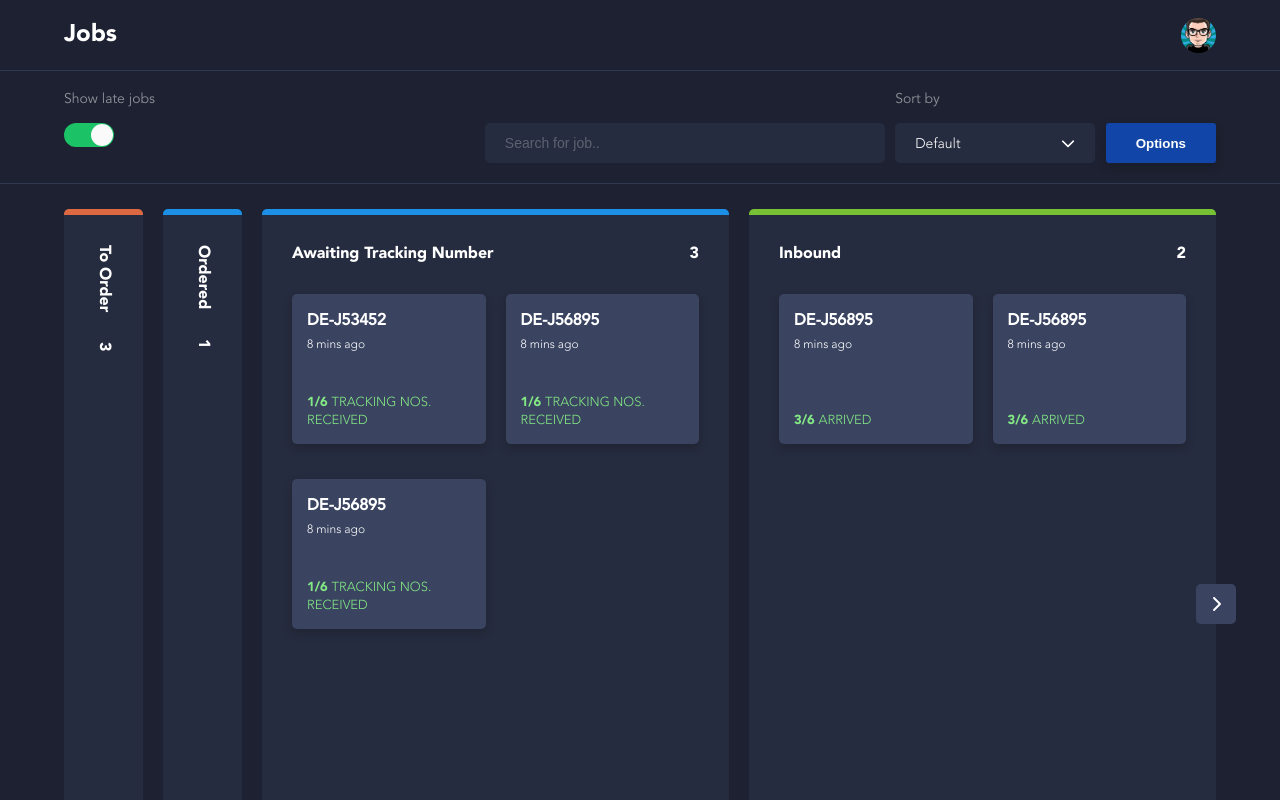
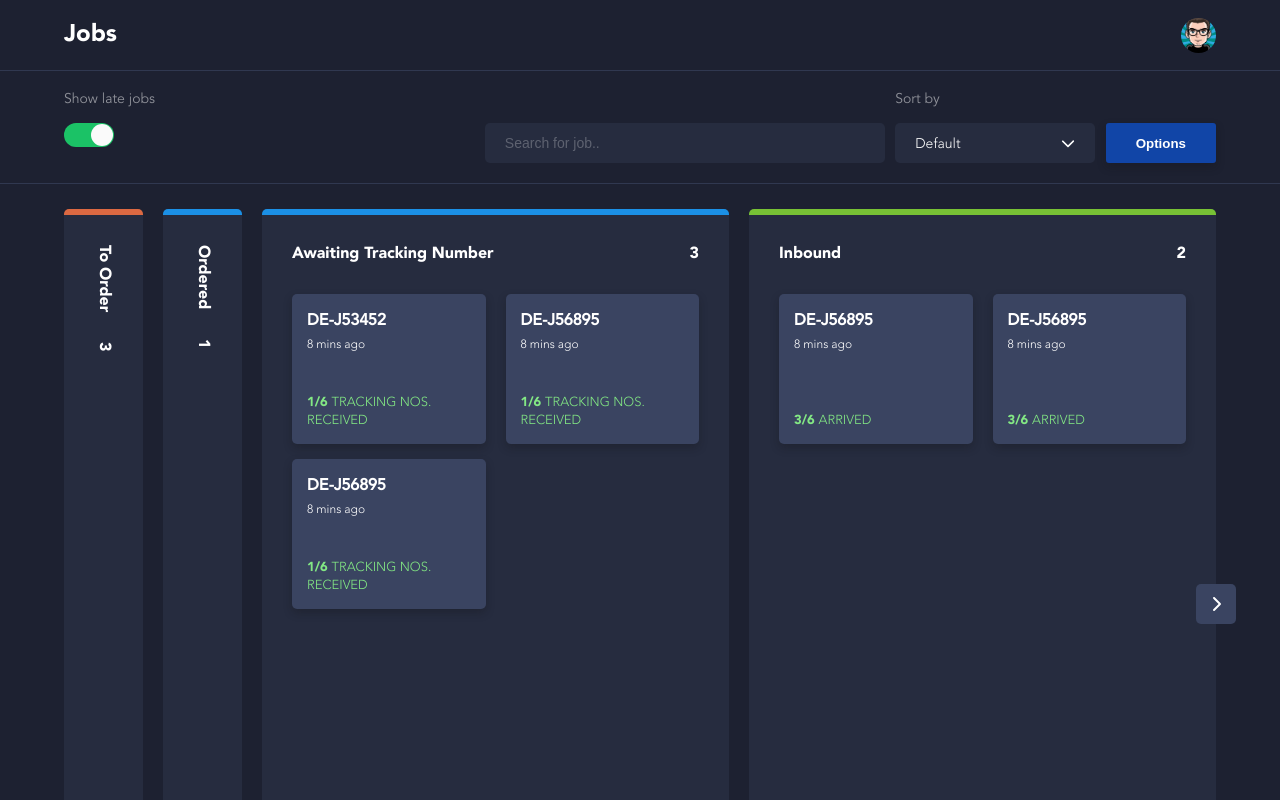
Before and after one commit to emmanuelojiji/jobscreen, a React (Create React App) app: page / in a window 1280 px wide. Shown: the top 800 px of the page. Built offline with nearby package versions, Linux system fonts and the light colour scheme.

Commit message:
Grid column gap added

```diff
--- a/src/Components/Column.scss
+++ b/src/Components/Column.scss
@@ -60,7 +60,7 @@
   width: 100%;
   display: grid;
   grid-template-columns: repeat(auto-fill, minmax(180px, 1fr));
-  gap: 20px;
+grid-column-gap: 20px;
 }
 
 .category-title {
```
